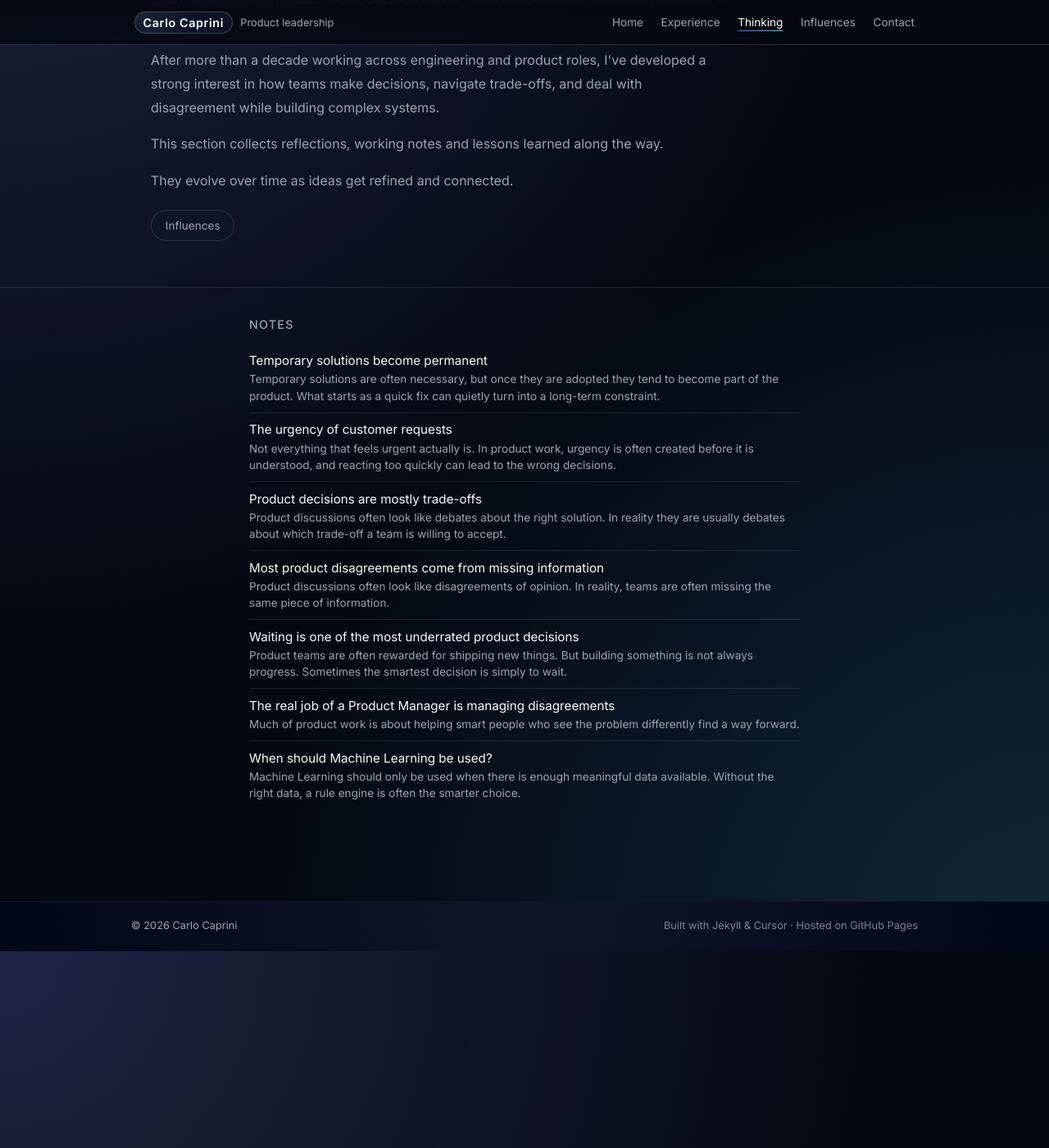
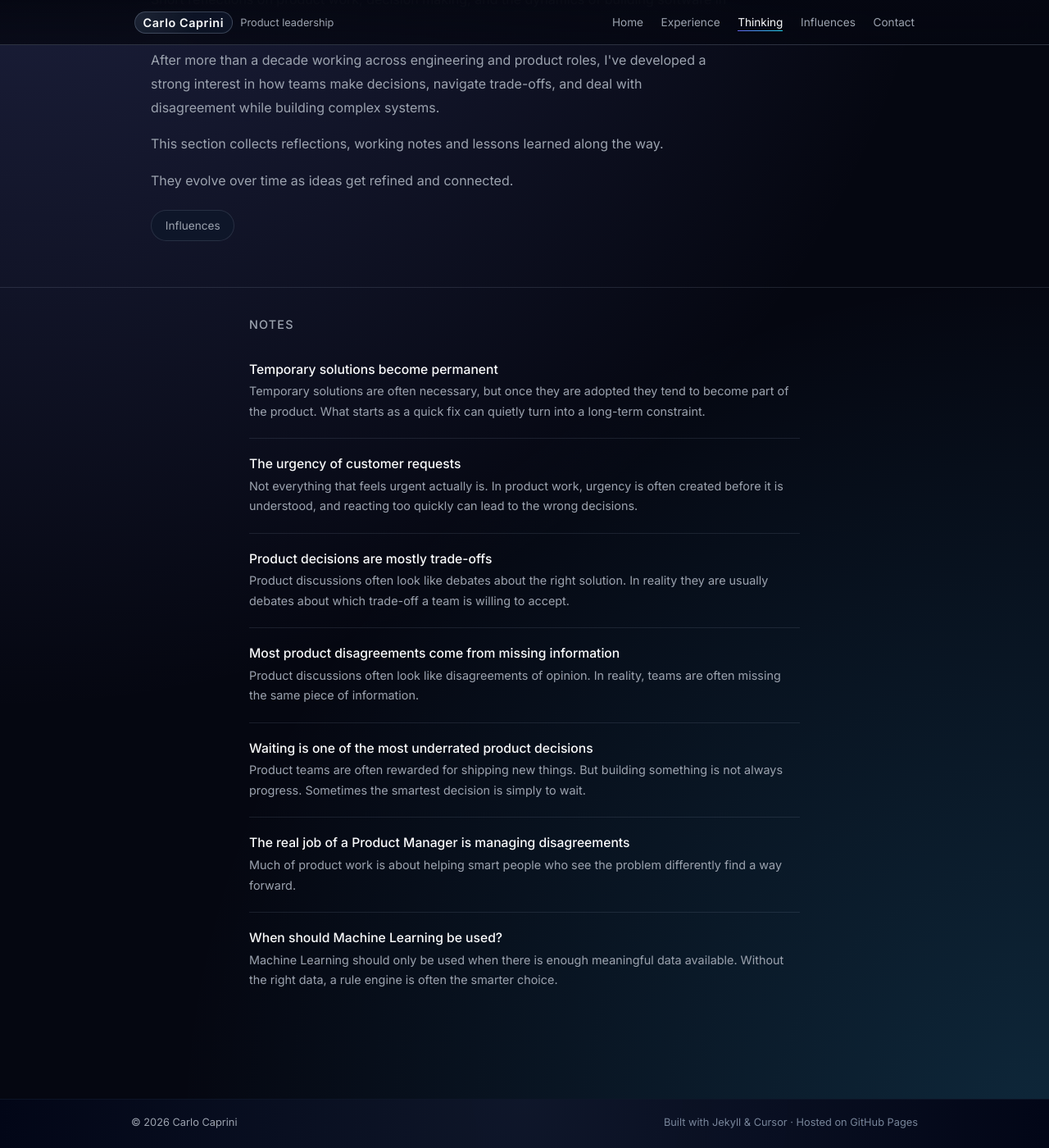
Before and after one commit to carlocaprini/carlocaprini.github.io, a Jekyll site: the page built from pages/thinking.md, in a window 1280 px wide and 1400 px high, scrolled down 304 px. Shown: the whole window at 82% size. Built offline with Jekyll 4.4.1, drawn with Linux system fonts in a browser that asks for light colours.

Commit message:
Fixed Thinking notes syle

```diff
--- a/assets/css/main.css
+++ b/assets/css/main.css
@@ -781,7 +781,7 @@ main {
 }
 
 .article-list li {
-  padding: 0.6rem 0;
+  padding: 1.25rem 0;
   border-bottom: 1px solid rgba(148, 163, 184, 0.15);
 }
 
@@ -792,19 +792,20 @@ main {
 .article-list a {
   color: #f9fafb;
   text-decoration: none;
-  font-size: 0.95rem;
+  font-size: 0.98rem;
+  font-weight: 500;
 }
 
 .article-list a:hover {
-  color: #6366f1;
+  color: #a5b4fc;
 }
 
 .article-list-summary {
   display: block;
-  font-size: 0.85rem;
+  font-size: 0.9rem;
   color: #9ca3af;
-  margin-top: 0.2rem;
-  line-height: 1.5;
+  margin-top: 0.35rem;
+  line-height: 1.7;
 }
 
 .pill-list {
```
